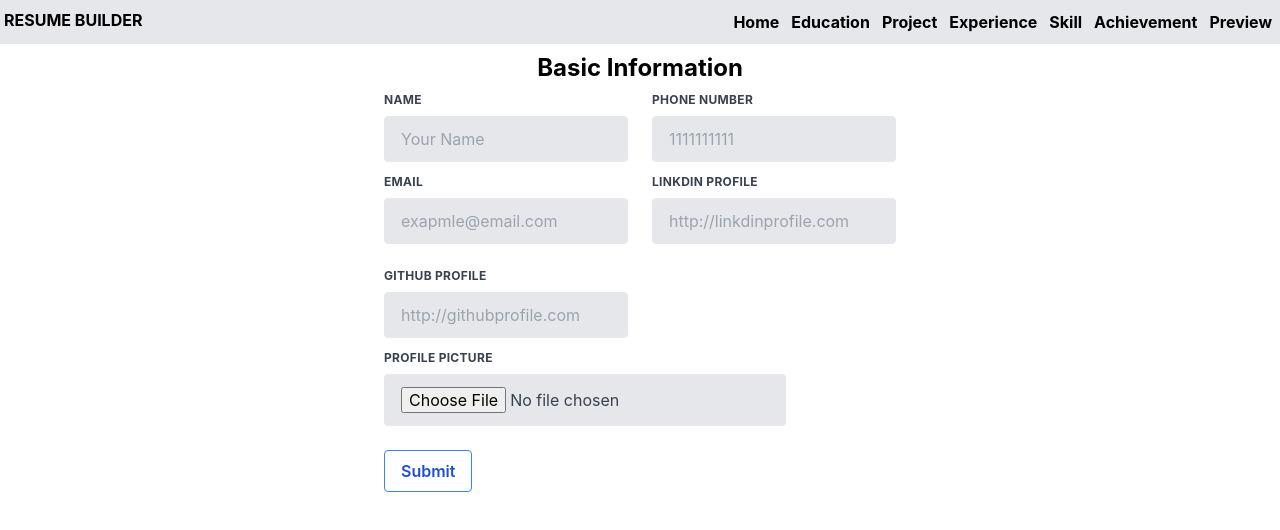
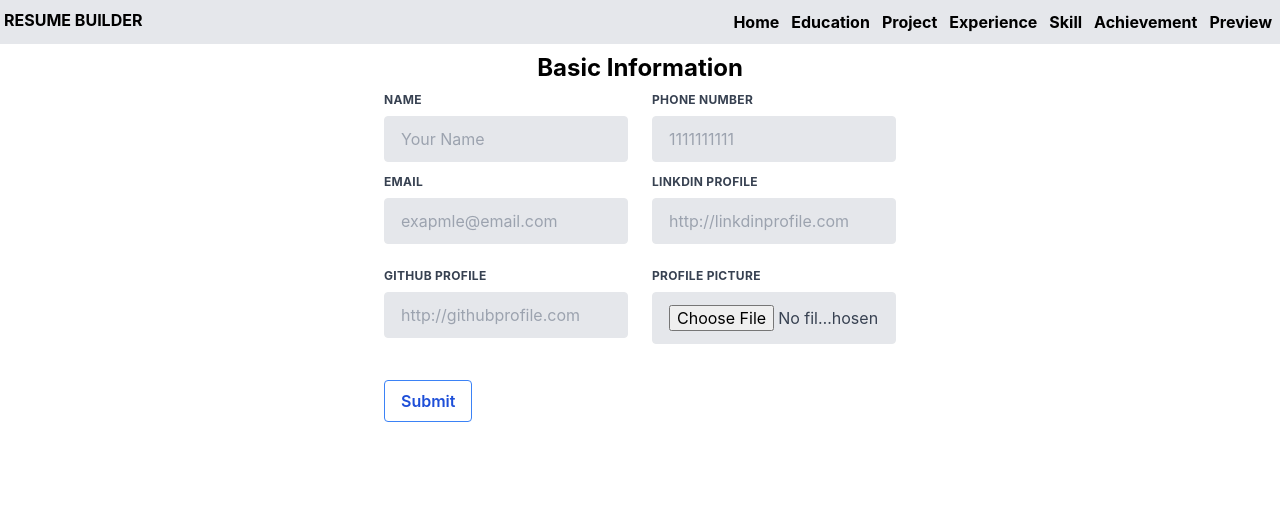
Before and after one commit to ayush-ambasta/resume-builder, a Next.js app: page / in a window 1280 px wide. Shown: the top 530 px of the page. Built offline with nearby package versions, Linux system fonts and the light colour scheme.

Commit message:
skills semicolon problem corrected

```diff
--- a/pages/index.js
+++ b/pages/index.js
@@ -72,11 +72,11 @@
           </label>
           <input required onChange={onchange} value={basicinfo.github} className="appearance-none block w-full bg-gray-200 text-gray-700 border border-gray-200 rounded py-3 px-4 leading-tight focus:outline-none focus:bg-white focus:border-gray-500" name="github" type="text" placeholder="http://githubprofile.com"/>
         </div>
-        <div>
-          <label className="mx-3 block uppercase tracking-wide text-gray-700 text-xs font-bold mb-2" htmlFor="profilepic">
+        <div className="w-full md:w-1/2 px-3 my-3">
+          <label className="block uppercase tracking-wide text-gray-700 text-xs font-bold mb-2" htmlFor="profilepic">
             Profile Picture
           </label>
-          <input type="file" onChange={onImageChange} className="mx-3 appearance-none block w-full bg-gray-200 text-gray-700 border border-gray-200 rounded py-3 px-4 leading-tight focus:outline-none focus:bg-white focus:border-gray-500" name="profilepic" placeholder="choose profile pic" />
+          <input type="file" onChange={onImageChange} className="appearance-none block w-full bg-gray-200 text-gray-700 border border-gray-200 rounded py-3 px-4 leading-tight focus:outline-none focus:bg-white focus:border-gray-500" name="profilepic" placeholder="choose profile pic" />
         </div>
       </div>
       <button type="submit" className="bg-transparent hover:bg-blue-500 text-blue-700 font-semibold hover:text-white py-2 px-4 border border-blue-500 hover:border-transparent rounded">
--- a/pages/skill.js
+++ b/pages/skill.js
@@ -2,7 +2,7 @@
 
 export default function Skill(){
 
-    const [skill,setSkill]=useState([]);
+    const [skill,setSkill]=useState();
     const [resume,setResume]=useState({});
 
     useEffect(() => {
@@ -21,9 +21,9 @@
         resume.skills=[];
 
         skill=skill.split(";");
-        resume.skills.push(skill);
+        resume.skills=skill;
         localStorage.setItem('resume',JSON.stringify(resume));
-        setSkill([]);
+        setSkill();
         alert('Successfully submitted');
     }
     return(
```
